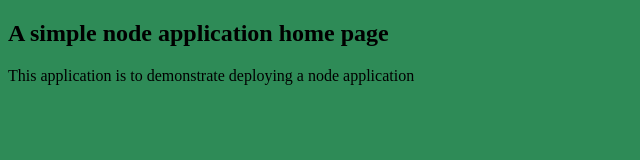
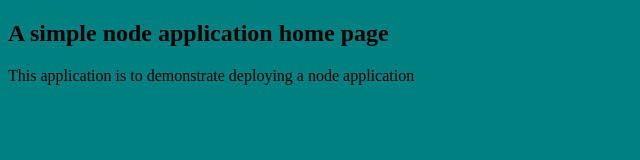
Before and after one commit to puneet2989/node_pcy, a website: page index.html in a window 1280 px wide. Shown: the whole page, without its empty margins (0-640 px from the left). Drawn offline with Linux system fonts and the light colour scheme.

Commit message:
Jenkins 2nd push to pull with background change

```diff
--- a/index.html
+++ b/index.html
@@ -2,7 +2,7 @@
 <html>
 <head><title>Basic Node App</title></head>
 
-<body style="background-color: SeaGreen">
+<body style="background-color: Teal ">
   <h2>A simple node application home page</h2>
   <p>This application is to demonstrate deploying a node application</p>
 </body>
```
